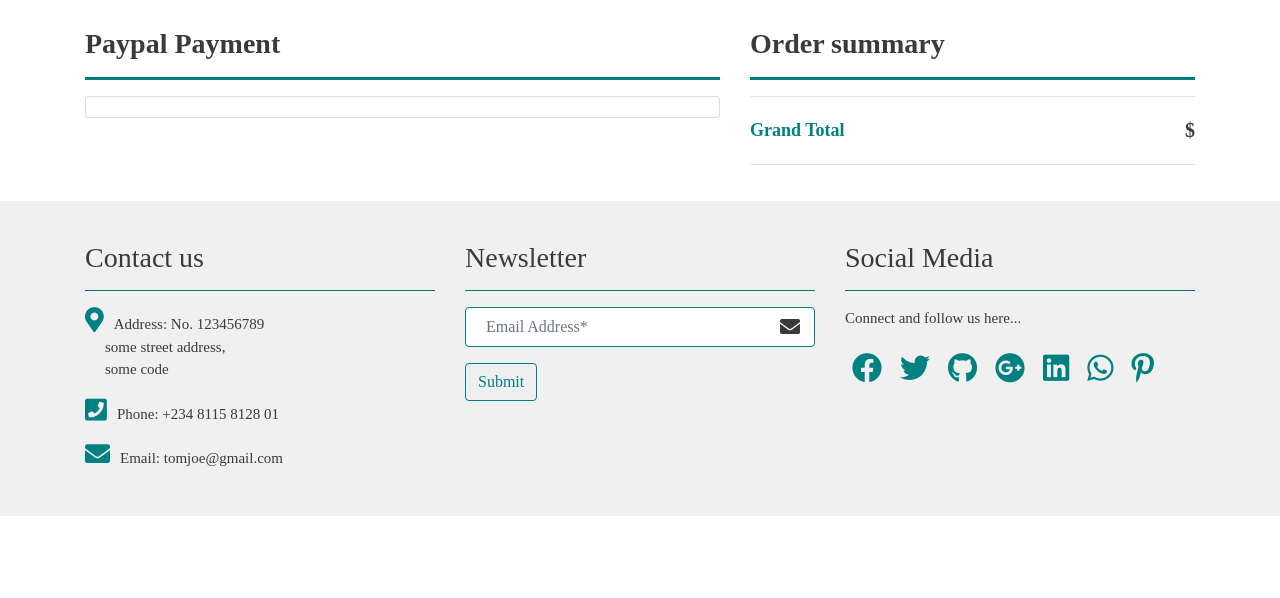
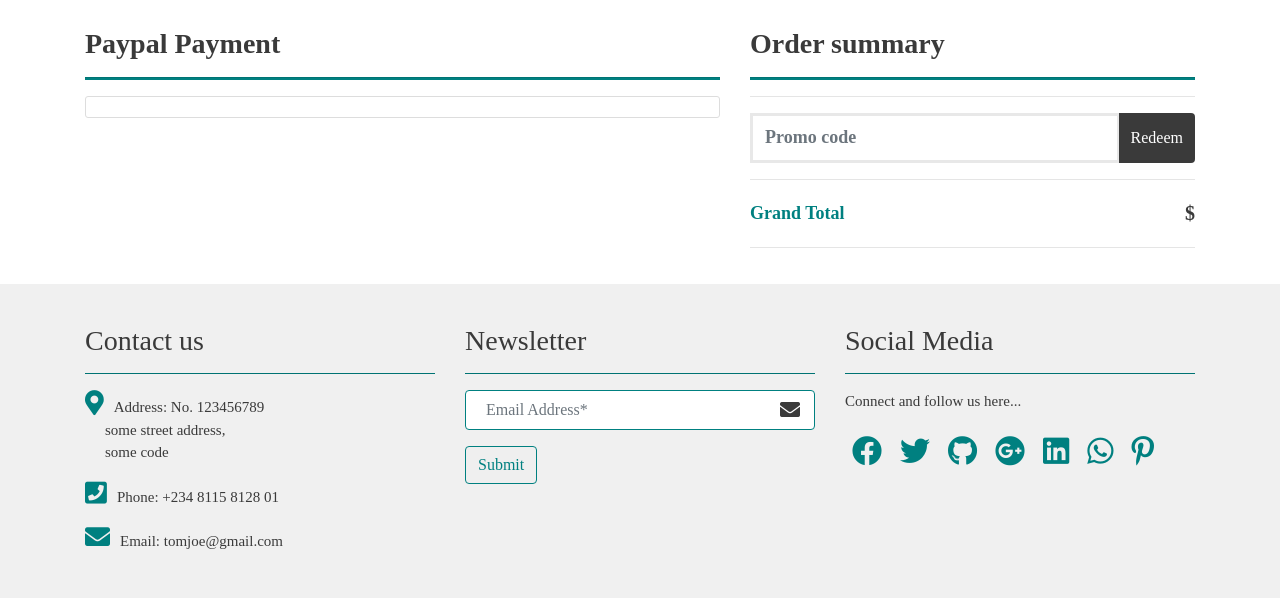
Before and after one commit to Assister2/BuyEazy_Secure, a Django app: template shop/templates/shop/paypal_payment.html in a window 1280 px wide. Shown: the part 86-684 px from the top of the page. Run offline with Django 3.2, Linux system fonts and the light colour scheme; the template is opened without the code that fills it: values that come from a table or form of the project are taken from there, others are empty; parts of the project's set-up code (start-up, migrations or seed data) failed here and were passed over; some libraries are stand-ins or nearby versions.

Commit message:
added a coupon detail view

```diff
--- a/shop/templates/shop/paypal_payment.html
+++ b/shop/templates/shop/paypal_payment.html
@@ -31,6 +31,19 @@
             </div>
         {% endfor %}
         <hr>
+        {% if not order_details.coupon %}
+            <form action="{% url 'add_coupon' %}" method="POST">
+                {% csrf_token %}
+                <div class="input-group">
+                    {{ couponform.code }}
+                    <input type="hidden" name="redirect_to" value="paypal">
+                    <div class="input-group-append">
+                        <button type="submit" class="btn btn-secondary">Redeem</button>
+                    </div>
+                </div>
+            </form>
+            <hr>
+        {% endif %}
         {% if order_details.coupon %}
             <div class="coupon_center d-flex justify-content-between align-items-center">
                 <div>
```
